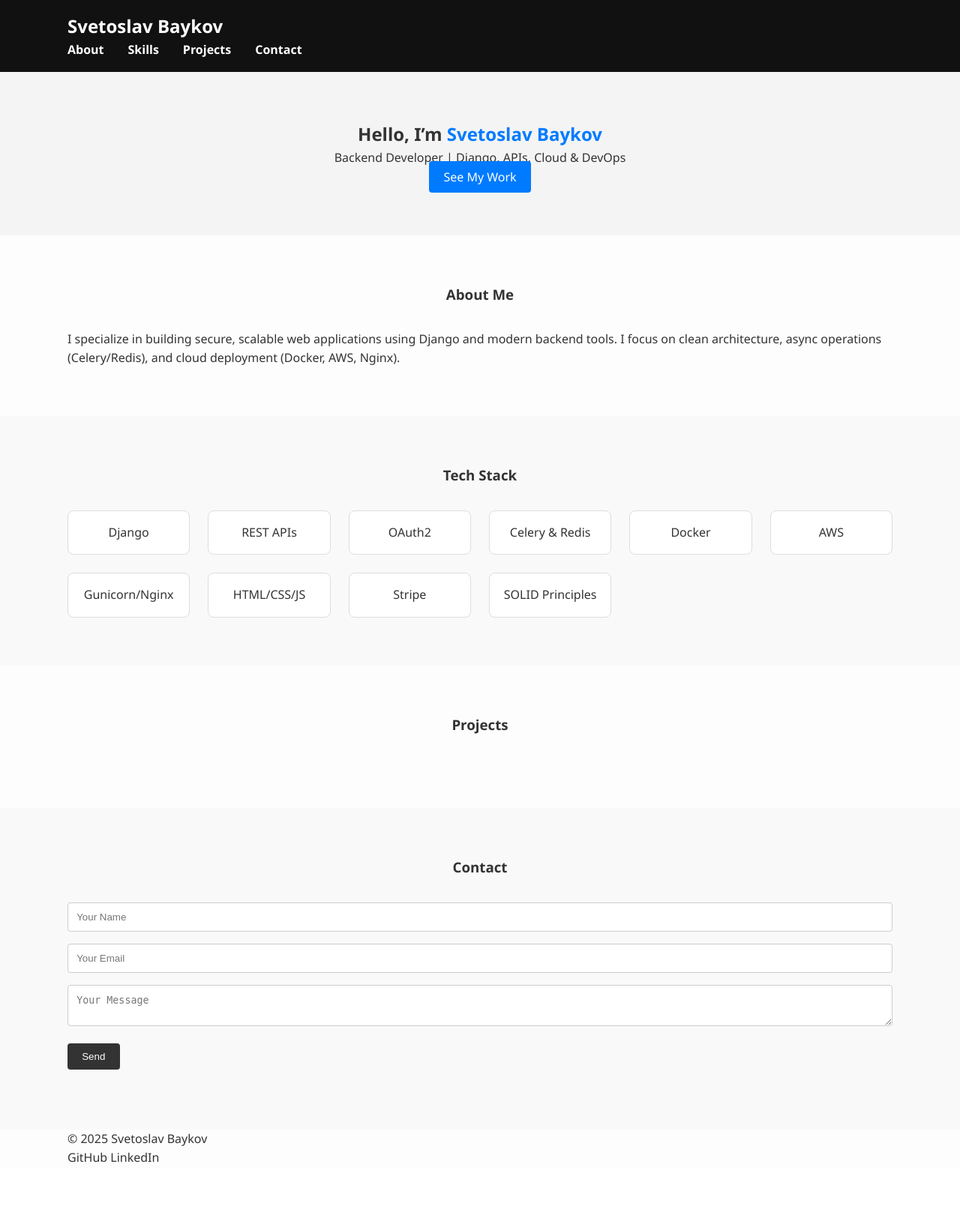
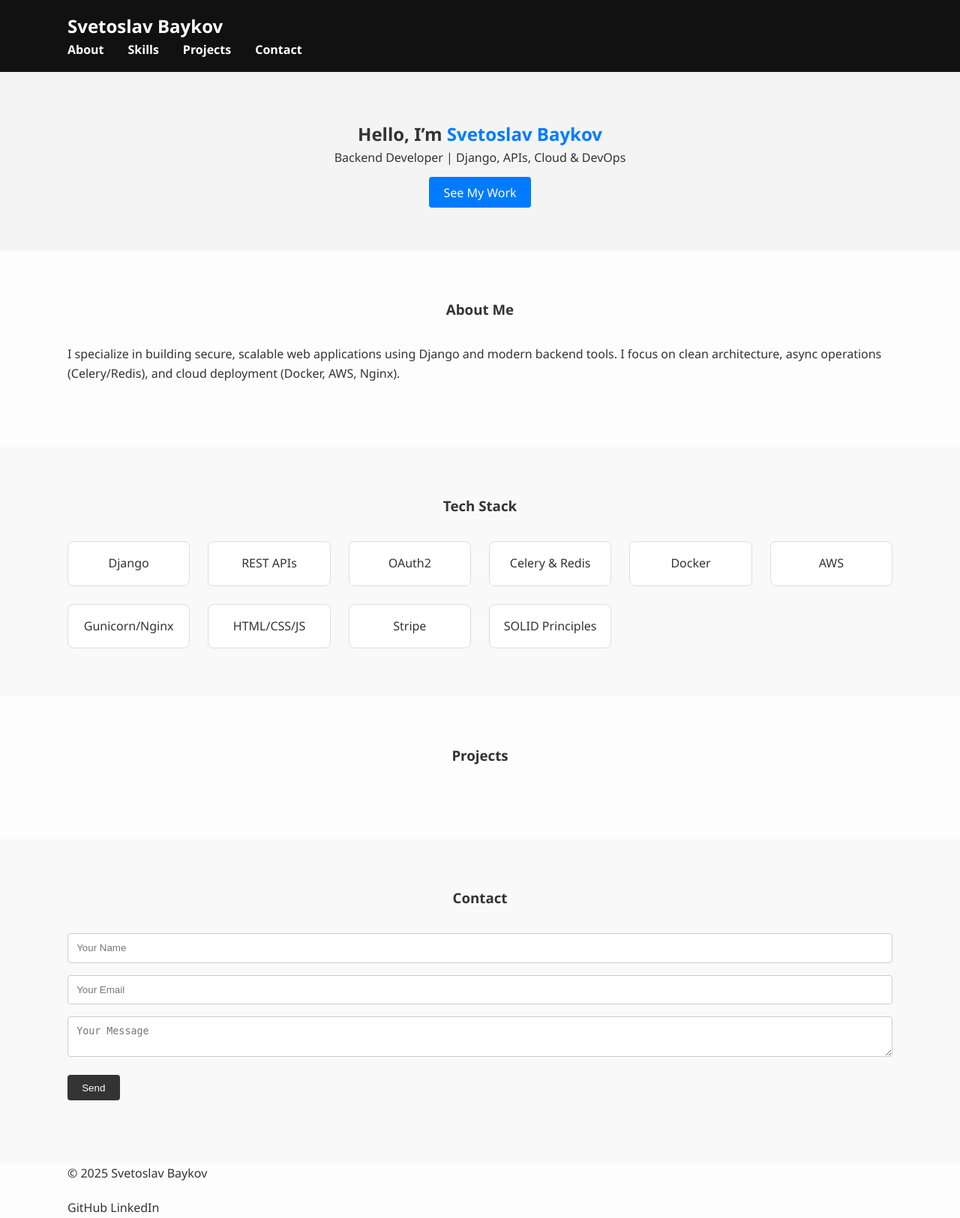
Before and after one commit to ChesterLen/Portfolio, a Django app: page / in a window 1280 px wide. Shown: the whole page at 75% size. Before the commit the page ends 1551 px from the top, so only its background shows below. Run offline with Django 5.2, Linux system fonts and the light colour scheme.

Commit message:
Home page CSS code updated

```diff
--- a/portfolio/static/css/home/home.css
+++ b/portfolio/static/css/home/home.css
@@ -1,9 +1,3 @@
-* {
-    margin: 0;
-    padding: 0;
-    box-sizing: border-box;
-}
-
 body {
     font-family: 'Segoe UI', sans-serif;
     line-height: 1.6;
@@ -16,14 +10,12 @@
     color: inherit;
 }
 
-/* Container */
 .container {
     width: 90%;
     max-width: 1100px;
     margin: auto;
 }
 
-/* Navbar */
 .navbar {
     background: #111;
     color: #fff;
@@ -45,7 +37,6 @@
     font-weight: bold;
 }
 
-/* Hero */
 .hero {
     background: #f4f4f4;
     padding: 4rem 0;
@@ -56,11 +47,15 @@
     color: #007bff;
 }
 
-.hero .btn {
-    margin-top: 1rem;
+.container p {
+    margin-bottom: 1.3em;
 }
 
-/* Section */
+.btn.primary {
+    background: #007bff;
+    color: #fff;
+}
+
 .section {
     padding: 4rem 0;
 }
@@ -74,7 +69,6 @@
     background: #f9f9f9;
 }
 
-/* Grid */
 .grid {
     display: grid;
     gap: 1.5rem;
@@ -88,7 +82,6 @@
     grid-template-columns: repeat(auto-fit, minmax(250px, 1fr));
 }
 
-/* Card */
 .card {
     padding: 1rem;
     background: white;
@@ -97,7 +90,6 @@
     text-align: center;
 }
 
-/* Buttons */
 .btn {
     padding: 0.6rem 1.2rem;
     border: none;
@@ -105,17 +97,11 @@
     cursor: pointer;
 }
 
-.btn.primary {
-    background: #007bff;
-    color: #fff;
-}
-
 .btn.secondary {
     background: #333;
     color: #fff;
 }
 
-/* Contact Form */
 .form input,
 .form textarea {
     width: 100%;
@@ -130,7 +116,6 @@
     color: green;
 }
 
-/* Footer */
 .footer {
     background: #111;
     color: #fff;
--- /dev/null
+++ b/portfolio/static/css/reset.css
@@ -0,0 +1,5 @@
+* {
+    margin: 0;
+    padding: 0;
+    box-sizing: border-box;
+}
--- a/portfolio/static/css/styles.css
+++ b/portfolio/static/css/styles.css
@@ -1 +1,2 @@
+@import 'reset.css';
 @import 'home/home.css';
```
